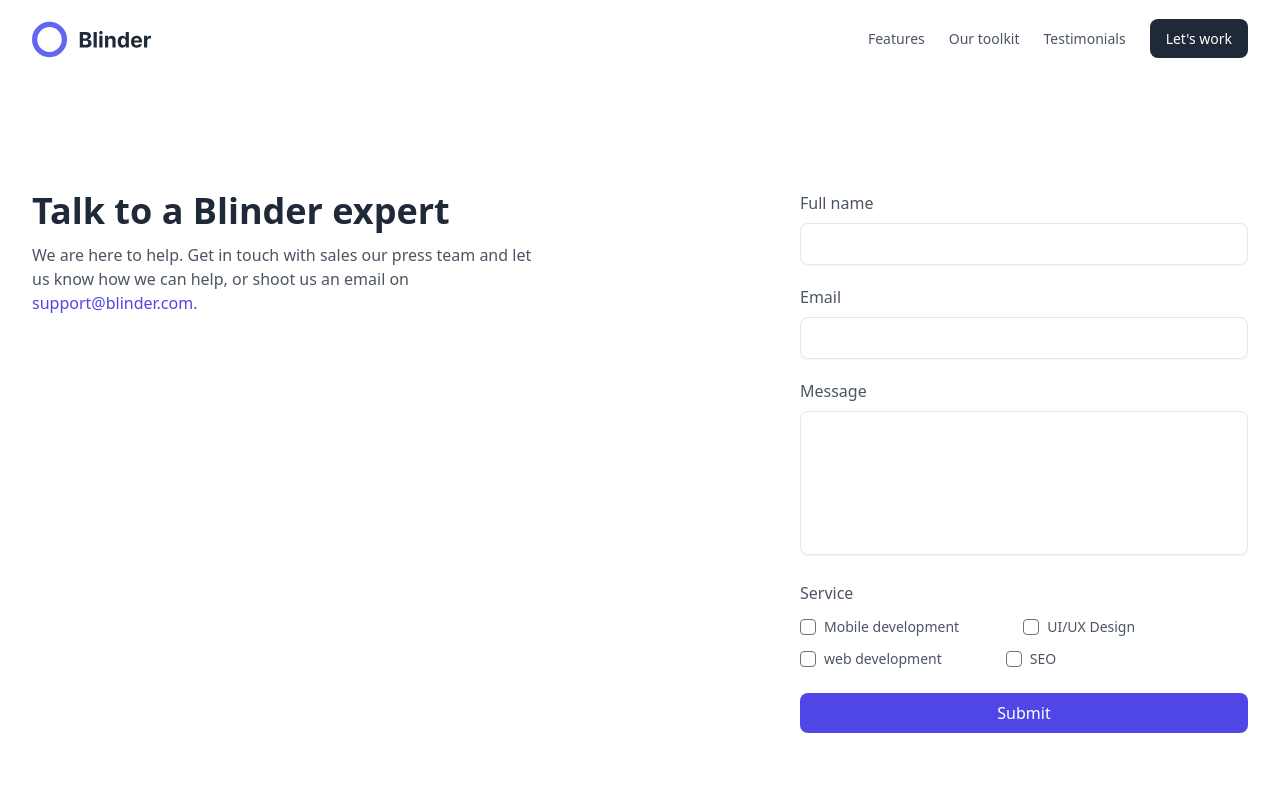
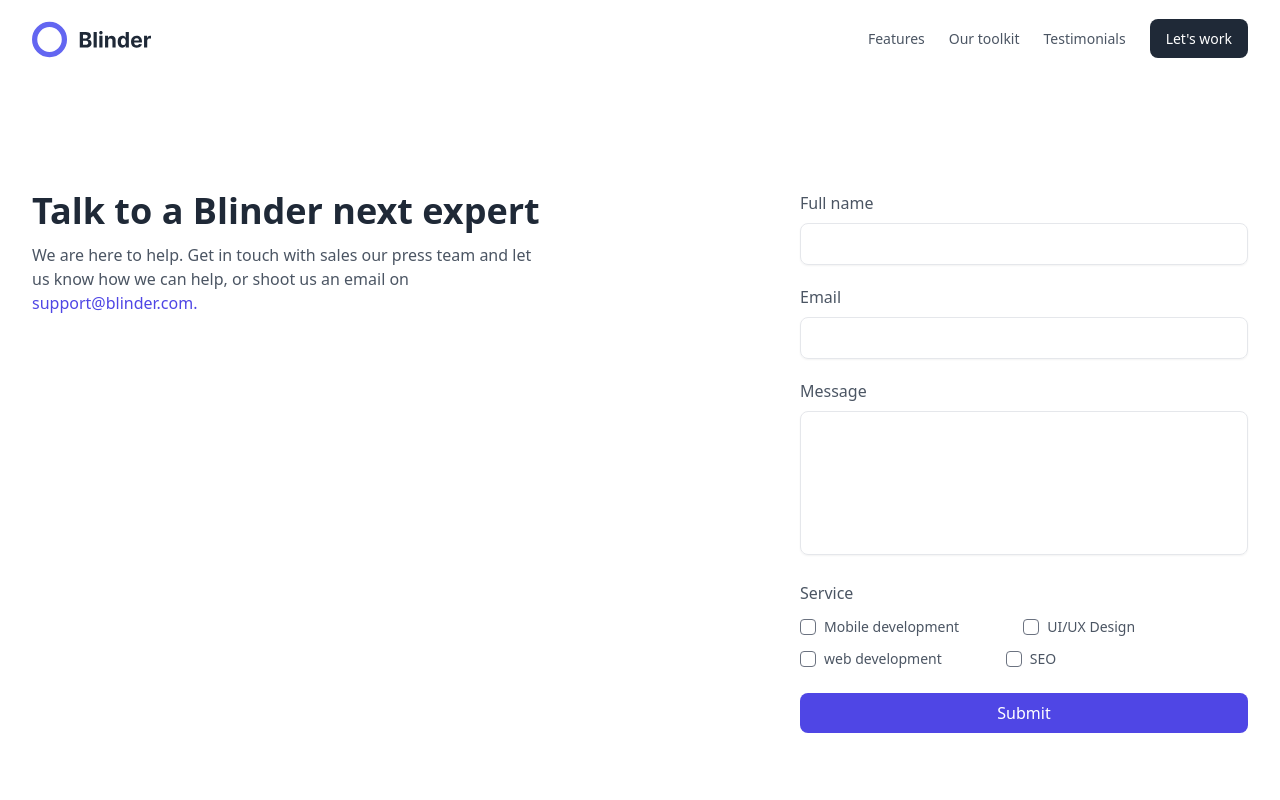
Before and after one commit to dilaxsaswaran-2023/archcaves-next, a Next.js app: page /get-started in a window 1280 px wide. Shown: the top 800 px of the page. Built offline with nearby package versions, Linux system fonts and the light colour scheme.

Commit message:
initial change

```diff
--- a/pages/get-started.js
+++ b/pages/get-started.js
@@ -21,7 +21,7 @@ export default function GetStarted() {
           <div className='max-w-lg mx-auto gap-12 justify-between lg:flex lg:max-w-none'>
             <div className='max-w-lg sm:text-center lg:text-left'>
               <h1 className='text-gray-800 text-3xl font-semibold sm:text-4xl'>
-                Talk to a Blinder expert
+                Talk to a Blinder next expert
               </h1>
               <p className='mt-3'>
                 We are here to help. Get in touch with sales our press team and
```
